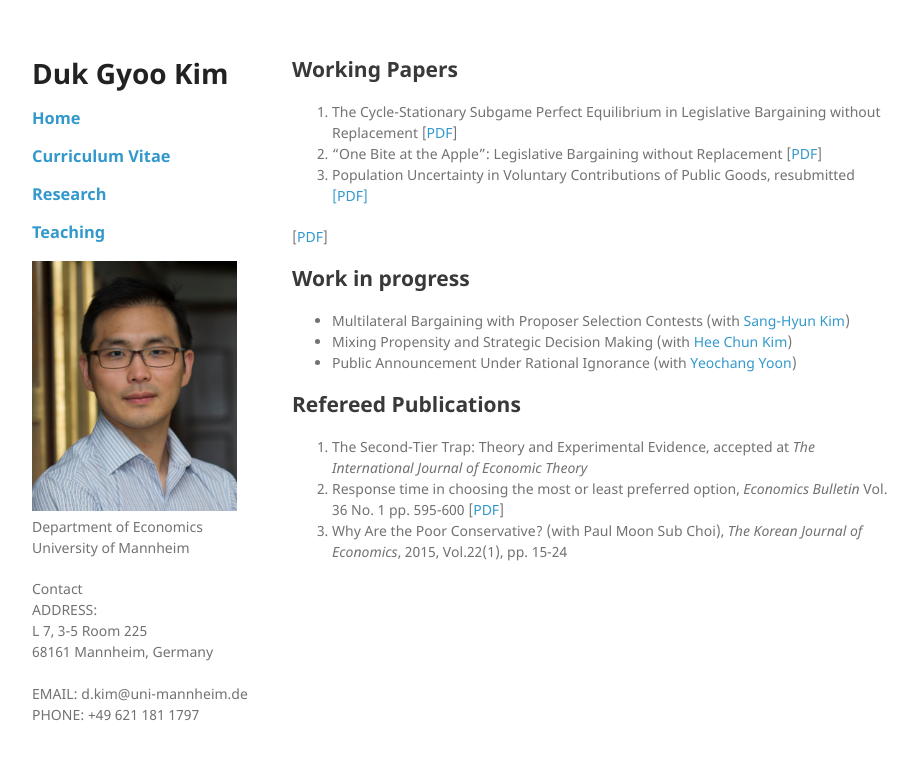
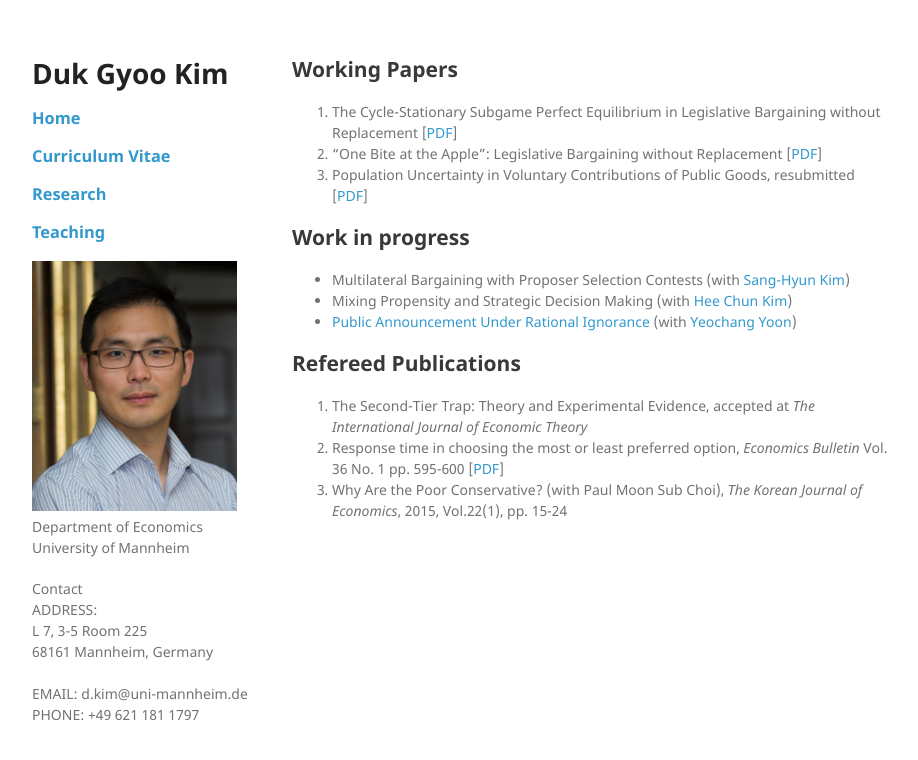
Before and after one commit to kimdukgyoo/kimdukgyoo.github.io, a Jekyll site: the page built from research.md, in a window 1280 px wide. Shown: the top 760 px of the page, without its empty margins (178-1096 px from the left). Built offline with Jekyll 4.4.1, drawn with Linux system fonts in a browser that asks for light colours; our own code applies the rules of GitHub Pages for plain Markdown files.

Commit message:
Update research.md

```diff
--- a/research.md
+++ b/research.md
@@ -1,14 +1,12 @@
 ## Working Papers
 1. The Cycle-Stationary Subgame Perfect Equilibrium in Legislative Bargaining without Replacement [[PDF](https://www.dropbox.com/s/sexydlcntyjwq95/CycleStationaryEquilibriumInLegislativeBargaining.pdf "PDF")]
 2. "One Bite at the Apple": Legislative Bargaining without Replacement [[PDF](http://google.com "To Be Updated")]
-3. Population Uncertainty in Voluntary Contributions of Public Goods, resubmitted <a href="https://kimdukgyoo.github.io/pdfjs/web/viewer.html?file=PARI_20170908.pdf" target="_blank"> [PDF]</a>
-
-[[PDF](https://www.dropbox.com/s/6htn5226xdve53c/PopulationUncertaintyInVolutaryContributions.pdf "PDF")]
+3. Population Uncertainty in Voluntary Contributions of Public Goods, resubmitted [[PDF](https://www.dropbox.com/s/6htn5226xdve53c/PopulationUncertaintyInVolutaryContributions.pdf "PDF")]
 
 ## Work in progress
 * Multilateral Bargaining with Proposer Selection Contests (with [Sang-Hyun Kim](https://sites.google.com/site/sanghyunkim46/home "Sang-Hyun Kim's webpage"))
 * Mixing Propensity and Strategic Decision Making (with [Hee Chun Kim](https://sites.google.com/site/hckim0822/home "Hee Chun Kim's webpage"))
-* Public Announcement Under Rational Ignorance (with [Yeochang Yoon](https://sites.google.com/site/yyeochang/ "Yeochang Yoon's webpage"))
+* <a href="https://kimdukgyoo.github.io/pdfjs/web/viewer.html?file=PARI_20170908.pdf" target="_blank"> Public Announcement Under Rational Ignorance</a> (with [Yeochang Yoon](https://sites.google.com/site/yyeochang/ "Yeochang Yoon's webpage"))
 
 ## Refereed Publications
 1. The Second-Tier Trap: Theory and Experimental Evidence, accepted at _The International Journal of Economic Theory_
```
